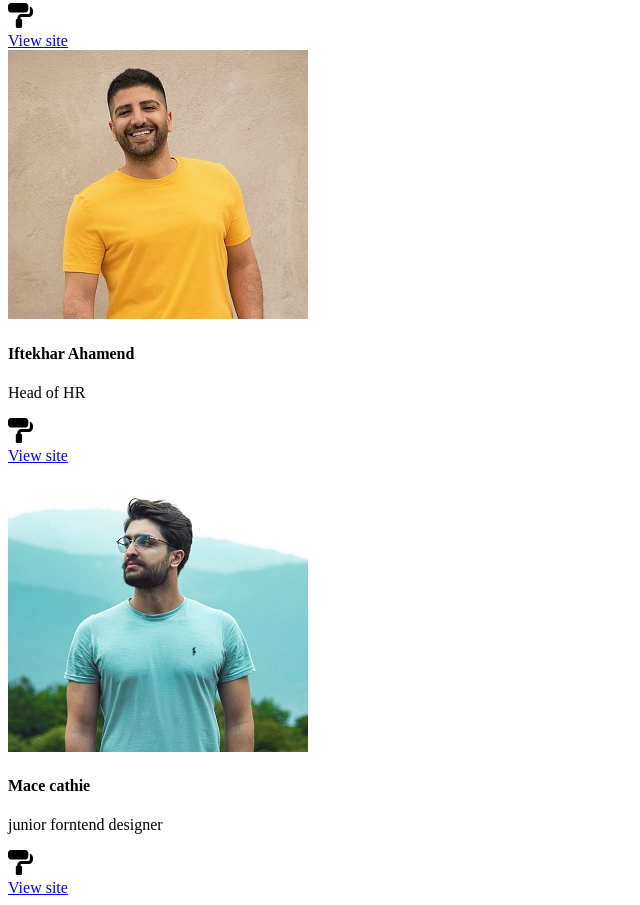
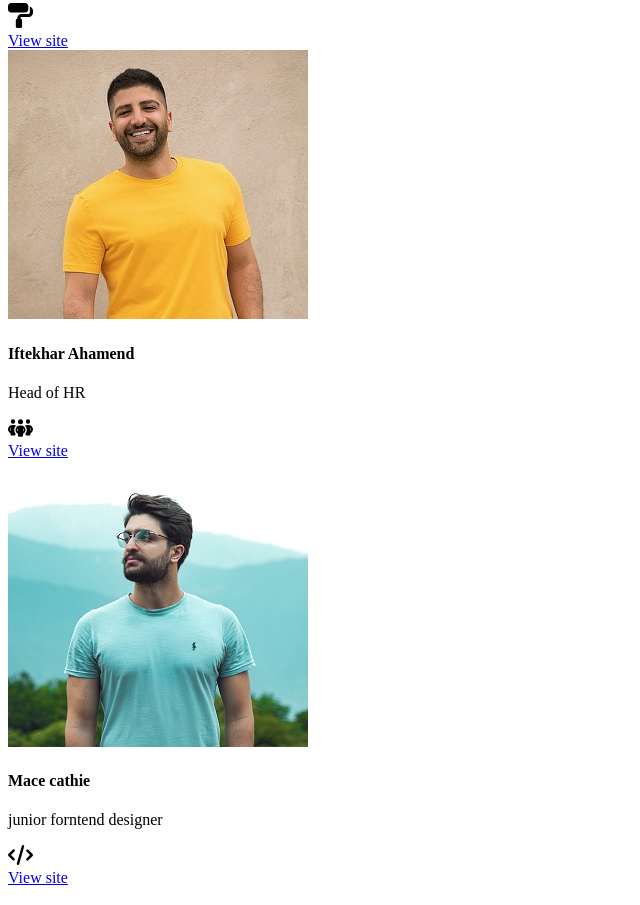
Before and after one commit to Fahadcode2/assienment-03-fahad, a plain HTML site: page index.html in a window 1280 px wide. Shown: the part 4624-5529 px from the top of the page, without its empty margins (0-640 px from the left). Drawn offline with Linux system fonts and the light colour scheme.

Commit message:
add team icon of project repo

```diff
--- a/index.html
+++ b/index.html
@@ -173,14 +173,14 @@
           <img src="assets/images/team2.jpg" alt="team one">
           <h4>Iftekhar Ahamend</h4>
           <p>Head of HR</p>
-          <img src="assets/images/teamicon1.svg" alt="svg icon" width="25"><br>
+          <img src="assets/images/teamicon3.svg" alt="svg icon" width="25"><br>
           <a href="#">View site</a>
         </div>
         <div>
           <img src="assets/images/team4.jpg" alt="team one">
           <h4>Mace cathie</h4>
           <p>junior forntend designer</p>
-          <img src="assets/images/teamicon1.svg" alt="svg icon" width="25"><br>
+          <img src="assets/images/teamicon2.svg" alt="svg icon" width="25"><br>
           <a href="#">View site</a>
         </div>
       </section>
```
Also changed, not shown: assets/images/teamicon2.svg (added), assets/images/teamicon3.svg (added).
